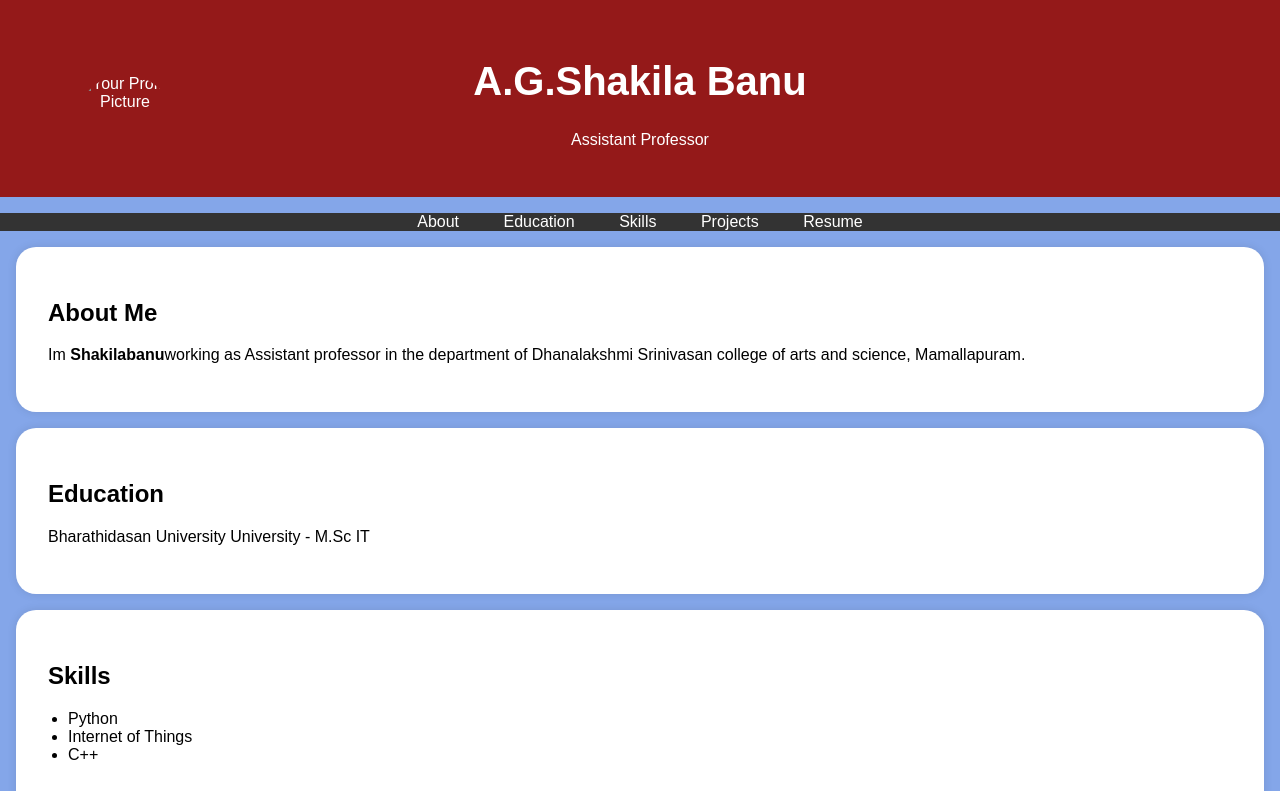
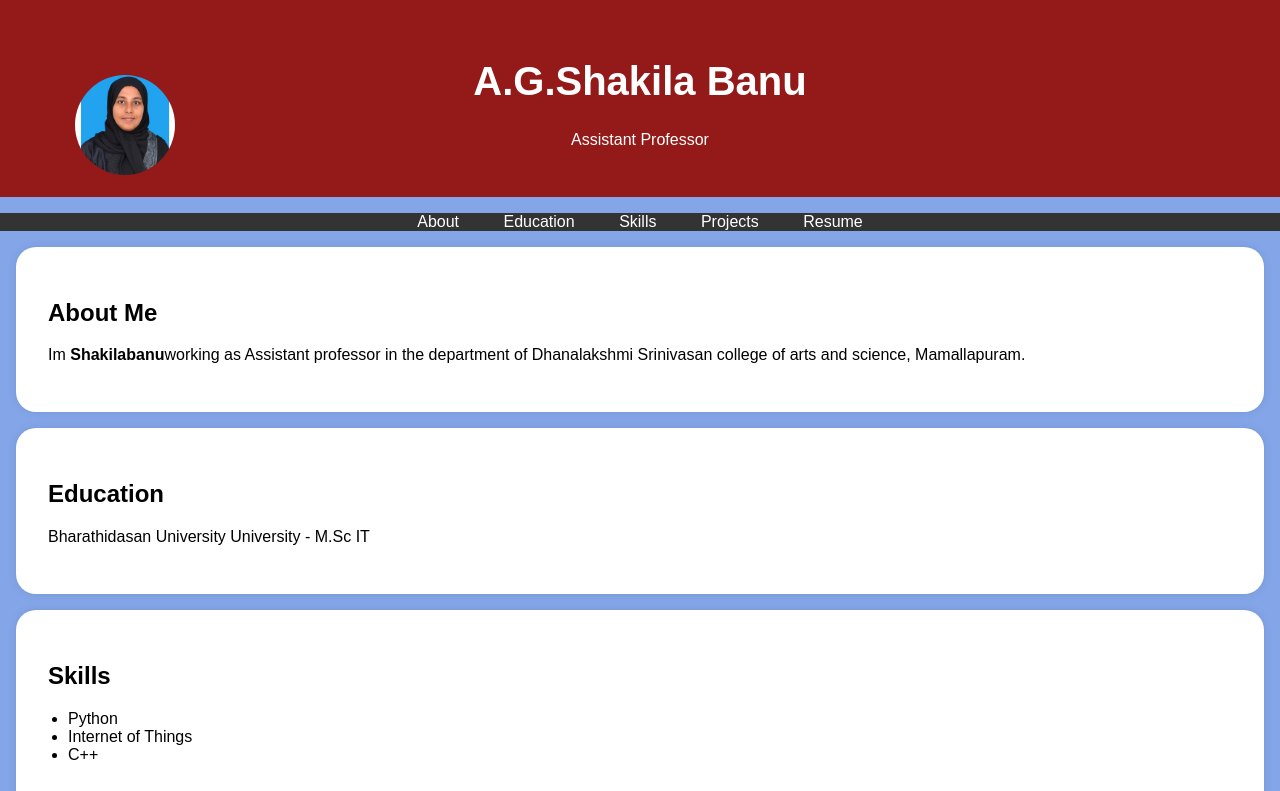
Before and after one commit to sha171/Shakila-Banu-, a plain HTML site: page index.html in a window 1280 px wide. Shown: the top 791 px of the page. Drawn offline with Linux system fonts and the light colour scheme.

Commit message:
Update index.html

```diff
--- a/index.html
+++ b/index.html
@@ -95,7 +95,7 @@
     <header>
         <div class="header-content">
             <!-- Add your profile picture here -->
-            <img src="./pic.jpg" alt="Your Profile Picture" class="profile-picture">
+            <img src="DSC_0214 copy.jpg" alt="Your Profile Picture" class="profile-picture">
             <h1>A.G.Shakila Banu</h1>
             <p>Assistant Professor </p>
         </div>
```
